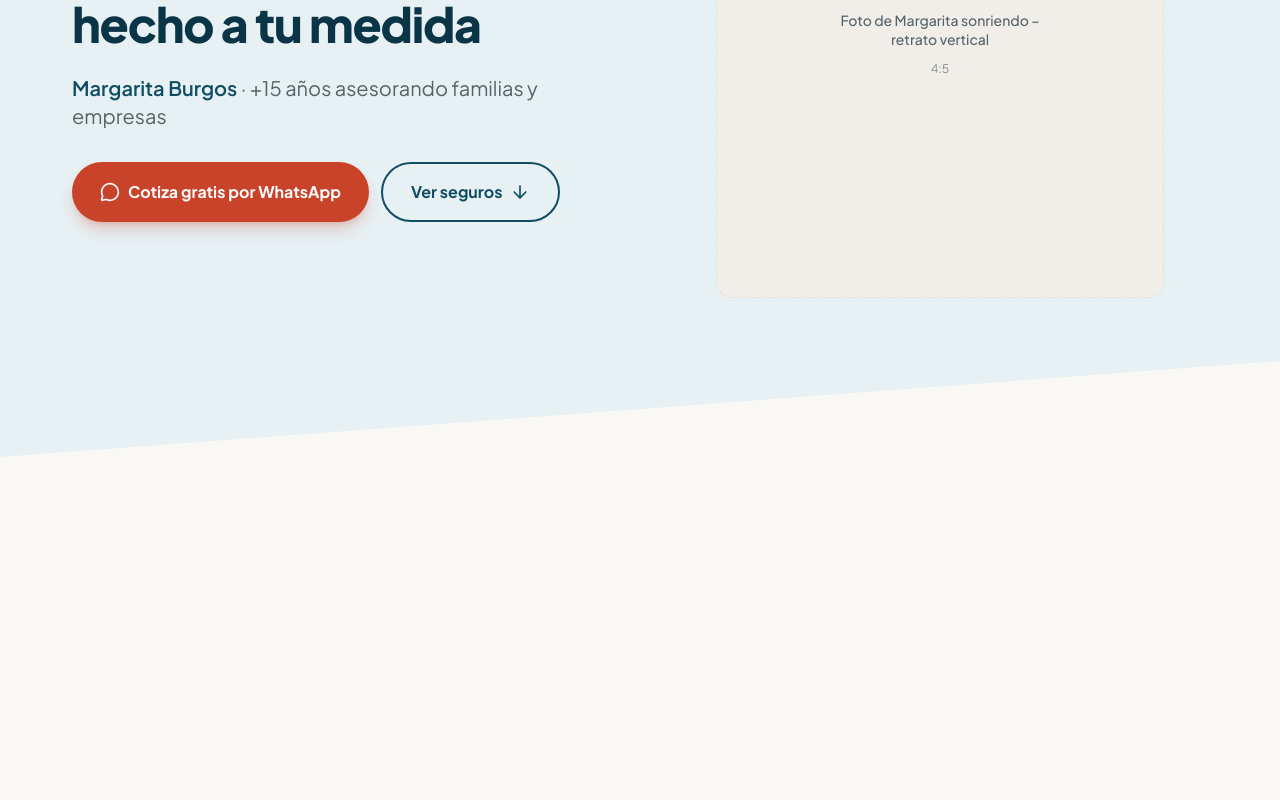
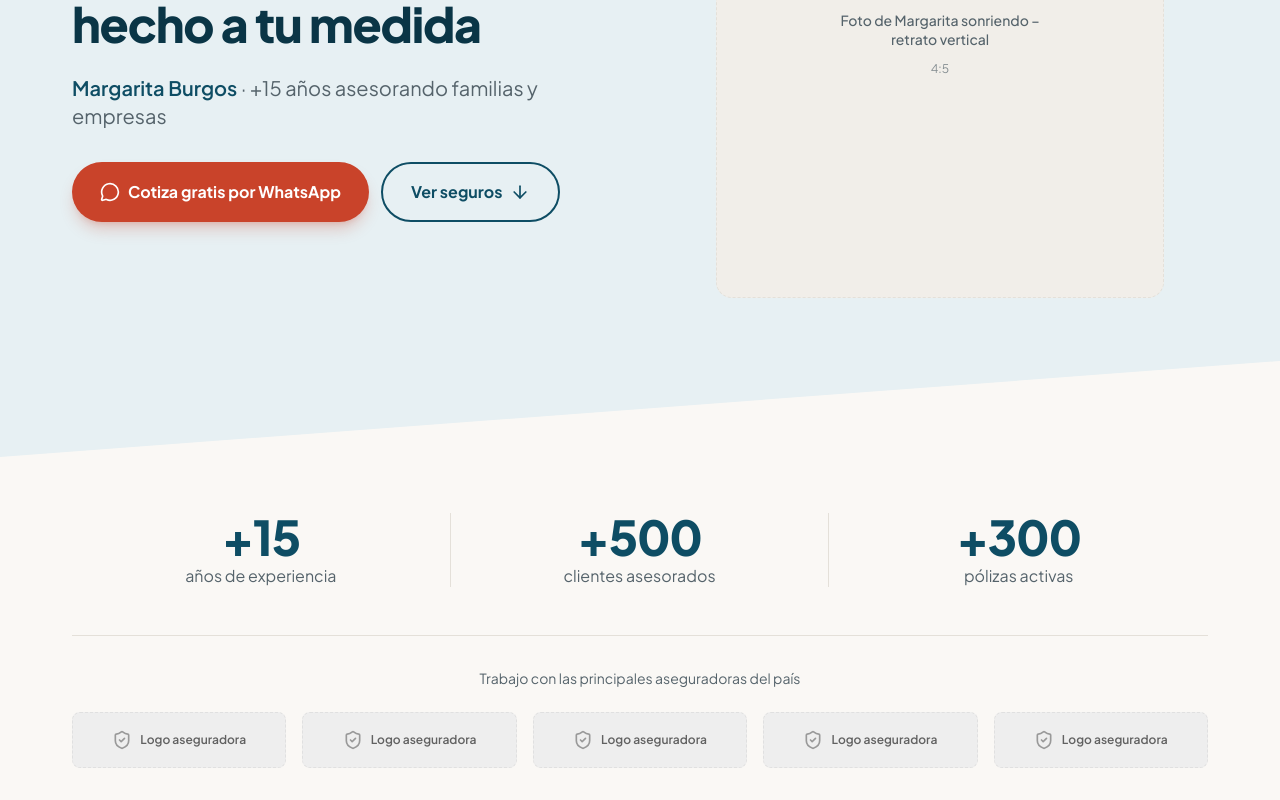
Before and after one commit to 25natalia/margarita_burgos_seguros, a Next.js app: page / in a window 1280 px wide. Shown: the part 342-1142 px from the top of the page. Before the commit the page ends 800 px from the top, so only its background shows below. Built offline with nearby package versions, Linux system fonts and the light colour scheme.

Commit message:
feat: barra de confianza con cifras y aseguradoras

```diff
--- a/src/app/page.tsx
+++ b/src/app/page.tsx
@@ -1,11 +1,13 @@
 // Orden de secciones: Hero, TrustBar, Services, About, HowItWorks,
 // Testimonials, FAQ, ContactCTA, Footer + WhatsAppButton flotante.
 import { Hero } from "@/components/Hero";
+import { TrustBar } from "@/components/TrustBar";
 
 export default function Home() {
   return (
     <main id="contenido" className="flex-1">
       <Hero />
+      <TrustBar />
     </main>
   );
 }
--- /dev/null
+++ b/src/components/TrustBar.tsx
@@ -0,0 +1,63 @@
+import { ShieldCheck } from "lucide-react";
+import { SectionDivider } from "@/components/SectionDivider";
+import { site } from "@/data/site";
+
+const stats = [
+  { value: site.yearsExperience, label: "años de experiencia" },
+  { value: site.clientsAdvised, label: "clientes asesorados" },
+  { value: site.activePolicies, label: "pólizas activas" },
+];
+
+export function TrustBar() {
+  return (
+    <>
+      <section aria-labelledby="confianza-titulo" className="bg-surface">
+        <div className="mx-auto max-w-content px-4 py-10 sm:px-6 lg:px-8 lg:py-14">
+          <h2 id="confianza-titulo" className="sr-only">
+            Experiencia y respaldo
+          </h2>
+
+          <dl className="grid grid-cols-3 divide-x divide-line text-center">
+            {stats.map((stat) => (
+              <div key={stat.label} className="flex flex-col-reverse gap-1 px-2 sm:px-6">
+                <dt className="text-sm leading-snug text-ink-muted sm:text-base">
+                  {stat.label}
+                </dt>
+                <dd className="text-3xl font-extrabold tracking-tight text-primary sm:text-5xl">
+                  +{stat.value}
+                </dd>
+              </div>
+            ))}
+          </dl>
+
+          <div className="mt-12 border-t border-line pt-8">
+            <p className="text-center text-sm text-ink-muted">
+              Trabajo con las principales aseguradoras del país
+            </p>
+            <ul className="mt-6 grid grid-cols-2 gap-4 sm:grid-cols-3 lg:grid-cols-5">
+              {site.insurers.map((insurer, i) => (
+                <li
+                  key={insurer}
+                  className={`flex h-14 items-center justify-center gap-2 rounded-lg border border-dashed border-line bg-surface-muted px-3 text-xs font-semibold text-ink-muted grayscale ${
+                    i === site.insurers.length - 1 ? "col-span-2 sm:col-span-1" : ""
+                  }`}
+                >
+                  <ShieldCheck aria-hidden="true" className="size-5 shrink-0 opacity-60" />
+                  <span>
+                    Logo aseguradora
+                    <span className="sr-only">: {insurer}</span>
+                  </span>
+                </li>
+              ))}
+            </ul>
+          </div>
+        </div>
+      </section>
+      <SectionDivider
+        fromClassName="text-surface"
+        toClassName="bg-surface-muted"
+        direction="left"
+      />
+    </>
+  );
+}
--- a/src/data/site.ts
+++ b/src/data/site.ts
@@ -5,6 +5,16 @@ export const site = {
   role: "Asesora de seguros",
   city: "Colombia",
   yearsExperience: 15,
+  clientsAdvised: 500,
+  activePolicies: 300,
+  /** Aseguradoras con las que trabaja (logos en escala de grises en la TrustBar). */
+  insurers: [
+    "Aseguradora 1",
+    "Aseguradora 2",
+    "Aseguradora 3",
+    "Aseguradora 4",
+    "Aseguradora 5",
+  ],
   /** Número en formato internacional, sin "+" ni espacios. */
   whatsapp: "57XXXXXXXXXX",
   whatsappMessage:
```
